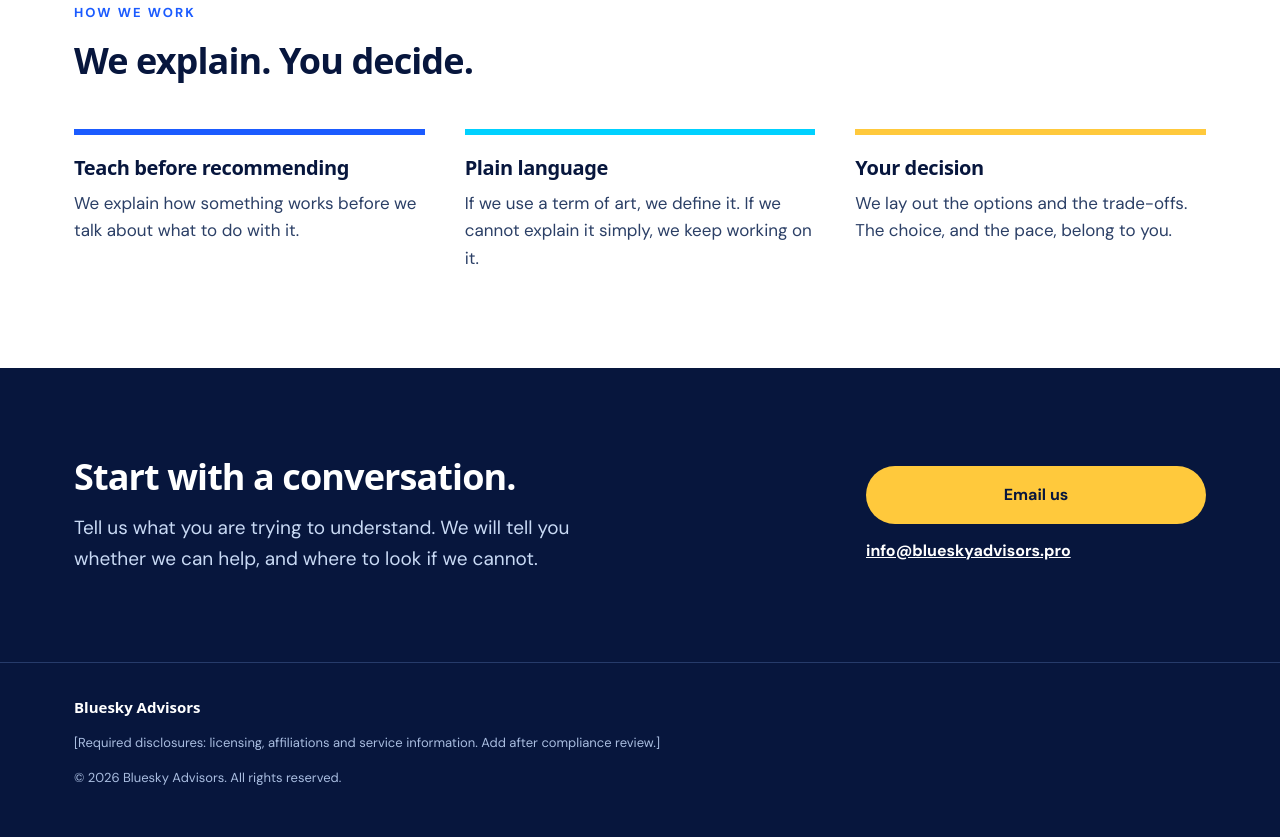
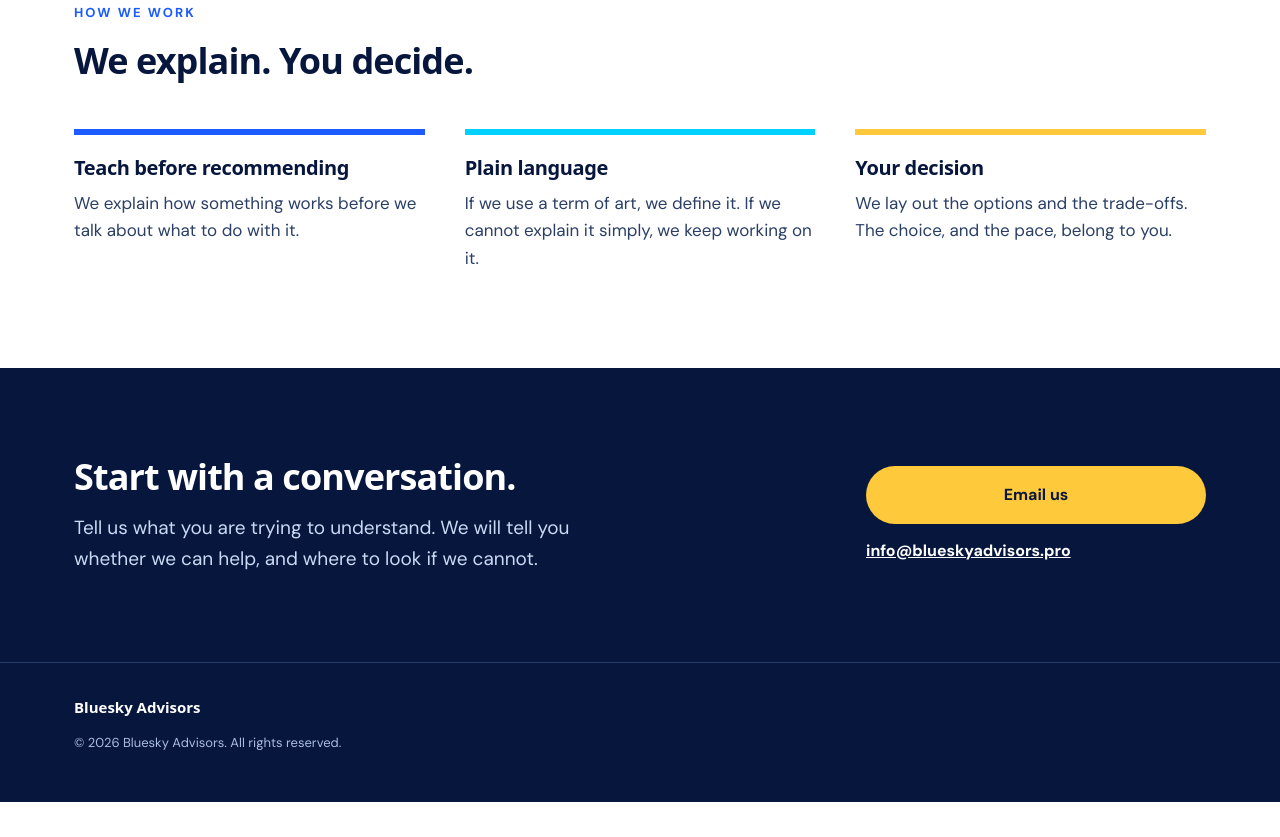
Before and after one commit to vishwaq3-afk/blueskyadvisors-site, a plain HTML site: page index.html in a window 1280 px wide. Shown: the part 2374-3211 px from the top of the page. After the commit the page ends 3176 px from the top, so only its background shows below. Drawn offline with Linux system fonts and the light colour scheme; a web font is replaced by a local one.

Commit message:
Remove disclosure placeholder from footer

```diff
--- a/index.html
+++ b/index.html
@@ -265,7 +265,6 @@ footer{background:var(--navy);border-top:1px solid #263B6A;color:#A9BDE0;font-si
 <footer>
   <div class="wrap foot">
     <strong>Bluesky Advisors</strong>
-    <p>[Required disclosures: licensing, affiliations and service information. Add after compliance review.]</p>
     <div>&copy; 2026 Bluesky Advisors. All rights reserved.</div>
   </div>
 </footer>
```
